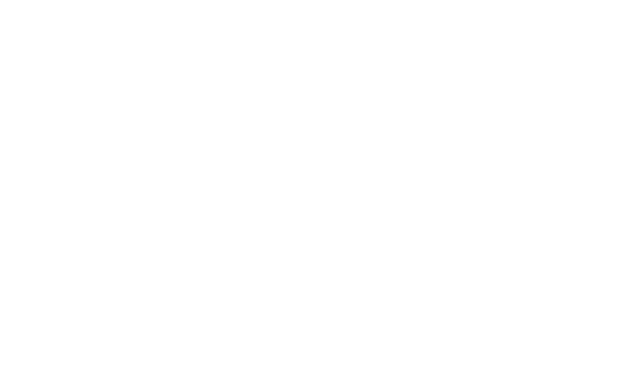
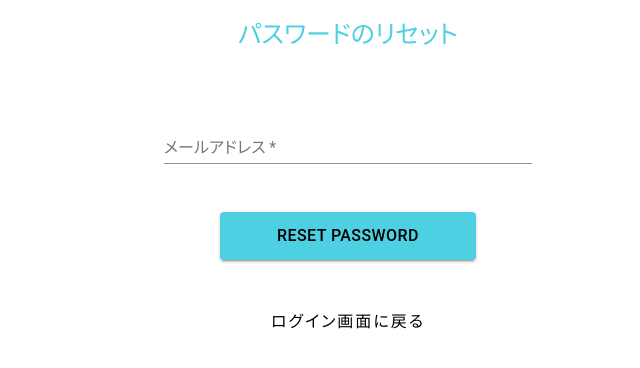
Before and after one commit to issei1213/ec-app, a React (Create React App) app in the folder ec-app/: page /signin/reset in a window 1280 px wide. Shown: the top 368 px of the page, without its empty margins (292-932 px from the left). Built offline with nearby package versions, Linux system fonts and the light colour scheme.

Commit message:
実施編#3

```diff
--- /dev/null
+++ b/ec-app/src/Auth.jsx
@@ -0,0 +1,26 @@
+import React, { useEffect } from "react";
+import { useDispatch, useSelector } from "react-redux";
+import { lisitenAuthState } from "./reducks/users/operation";
+import { getIsSignedIn } from "./reducks/users/selectors";
+
+
+const Auth = ({children}) => {
+  const dispatch = useDispatch();
+  const selector = useSelector((state) => state);
+  const isSignedIn = getIsSignedIn(selector);
+
+  useEffect(() => {
+    if (!isSignedIn){
+      dispatch(lisitenAuthState());
+    }
+  },[]);
+
+  if (!isSignedIn){
+    return <></>
+  } else {
+    return children
+  }
+
+}
+
+export default Auth;
--- a/ec-app/src/Router.jsx
+++ b/ec-app/src/Router.jsx
@@ -1,13 +1,18 @@
 import React from "react";
 import { Switch, Route } from "react-router";
-import { SignIn, Home, SignUp } from "./templates";
+import { SignIn, Home, SignUp, Reset } from "./templates";
+import Auth from "./Auth"
 
 const Router = () => {
   return(
     <Switch>
       <Route exact path={"/signup"} component={SignUp} />
       <Route exact path={"/signin"} component={SignIn} />
-      <Route exact path={"(/)?"} component={Home} />
+      <Route exact path={"/signin/reset"} component={Reset} />
+
+      <Auth>
+        <Route exact path={"(/)?"} component={Home} />
+      </Auth>
     </Switch>
   )
 }
--- a/ec-app/src/reducks/users/actions.js
+++ b/ec-app/src/reducks/users/actions.js
@@ -17,6 +17,7 @@
     type: "SIGN_OUT",
     payload: {
       isSignedIn: false,
+      role: "",
       uid: "",
       username: ""
     }
--- a/ec-app/src/reducks/users/operation.js
+++ b/ec-app/src/reducks/users/operation.js
@@ -1,7 +1,31 @@
-import { signInAction } from "./actions";
+import { signInAction, signOutAction } from "./actions";
 import { push } from "connected-react-router";
 import { auth, FirebaseTimestamp, db } from "../../firebase/index"
 
+export const lisitenAuthState = () => {
+  return async(dispatch) => {
+    return auth.onAuthStateChanged(user => {
+      if (user) {
+        const uid = user.uid;
+
+        db.collection("users").doc(uid).get()
+          .then(snapshot => {
+            const data = snapshot.data();
+            dispatch(signInAction({
+              isSignAction: true,
+              role: data.role,
+              uid: uid,
+              username: data.username
+            }))
+
+            dispatch(push("/"))
+          })
+      } else {
+        dispatch(push("/signin"))
+      }
+    })
+  }
+}
 
 export const signIn = (email, password) => {
   return async (dispatch) => {
@@ -23,7 +47,7 @@
               const data = snapshot.data();
               dispatch(signInAction({
                 isSignAction: true,
-                role: data,
+                role: data.role,
                 uid: uid,
                 username: data.username
               }))
@@ -74,3 +98,33 @@
   }
 
 }
+
+export const signOut = () => {
+  return async(dispatch) => {
+    auth.signOut()
+      .then(() => {
+        dispatch(signOutAction())
+        dispatch(push("/signin"))
+      })
+  }
+}
+
+export const resetPassword = (email) => {
+  return async(dispatch)  => {
+    if (email === ""){
+      alert("必須項目未入力です");
+      return false;
+    } else {
+      auth.sendPasswordResetEmail(email)
+        .then(() => {
+          alert("入力されたアドレスにパスワードリセット用のメールをお送りしました。")
+          dispatch(push("/signin"))
+        })
+        .catch(() => {
+          alert("パスワードリセットに失敗しました。通信状況を確認してください")
+        })
+    }
+
+
+  }
+  }
--- a/ec-app/src/reducks/users/reducers.js
+++ b/ec-app/src/reducks/users/reducers.js
@@ -8,7 +8,12 @@
         ...state,
         ...action.payload
       }
+    case Actions.SIGN_OUT:
+      return {
+        ...action.payload
+      }
       default:
         return state
+
   }
 }
--- a/ec-app/src/reducks/users/selectors.js
+++ b/ec-app/src/reducks/users/selectors.js
@@ -1,6 +1,11 @@
 import { createSelector } from "reselect";
 
 const userSelector = (state) => state.users;
+
+export const getIsSignedIn = createSelector(
+  [userSelector],
+  state => state.isSignedIn
+)
 
 export const getUserId = createSelector(
   [userSelector],
--- a/ec-app/src/templates/Home.jsx
+++ b/ec-app/src/templates/Home.jsx
@@ -1,17 +1,20 @@
 import React from "react";
 import { getUserId, getUserName } from "../reducks/users/selectors";
-import { useSelector } from "react-redux";
+import { useSelector, useDispatch } from "react-redux";
+import { signOut } from "../reducks/users/operation";
 
 const Home = () => {
   const selector = useSelector(state => state);
   const uid = getUserId(selector);
   const username = getUserName(selector);
+  const dispatch = useDispatch();
 
   return(
     <div>
       <h2>Home</h2>
       <p>ユーザーID:{uid}</p>
       <p>ユーザー名:{username}</p>
+      <button onClick={() => dispatch(signOut())}>SIGN OUT</button>
       <p></p>
     </div>
 
--- /dev/null
+++ b/ec-app/src/templates/Reset.jsx
@@ -0,0 +1,38 @@
+import React, { useCallback, useState } from "react";
+import { TextInput, PrimaryButton } from "../components/UIkit";
+import { resetPassword } from "../reducks/users/operation"
+import { useDispatch } from "react-redux"
+import { push } from "connected-react-router"
+
+const Reset = () => {
+  const dispatch = useDispatch();
+
+  const [email, setEmail] = useState("");
+
+  const inputEmail = useCallback((event) => {
+    setEmail(event.target.value);
+  }, [setEmail]);
+
+  return(
+    <div className="c-section-container">
+      <h2 className="u-text__headline u-text-center">パスワードのリセット</h2>
+      <div className="module-spacer--medium"/>
+      <TextInput
+        fullWidth={true} label={"メールアドレス"} muitiline={false}
+        required={true} rows={1} value={email} type={"email"} onChange={inputEmail}
+      />
+      <div className="module-spacer--medium"/>
+      <div className="center">
+        <PrimaryButton
+          label={"Reset Password"}
+          onClick={() => dispatch(resetPassword(email))}
+        />
+        <div className="module-spacer--medium"/>
+        <p onClick={() => dispatch(push("/signout"))}>ログイン画面に戻る</p>
+      </div>
+    </div>
+  )
+
+};
+
+export default Reset;
--- a/ec-app/src/templates/SignIn.jsx
+++ b/ec-app/src/templates/SignIn.jsx
@@ -2,6 +2,7 @@
 import { TextInput, PrimaryButton } from "../components/UIkit";
 import { signIn } from "../reducks/users/operation"
 import { useDispatch } from "react-redux"
+import { push } from "connected-react-router";
 
 
 const SignIn = () => {
@@ -36,6 +37,10 @@
           label={"Sign in"}
           onClick={() => dispatch(signIn(email, password))}
         />
+        <div className="module-spacer--medium"/>
+        <p onClick={() => dispatch(push("/signup"))}>アカウントをお持ちでない方はこちら</p>
+        <p onClick={() => dispatch(push("/signin/reset"))}>パスワードを忘れた方はこちら</p>
+
       </div>
     </div>
   )
--- a/ec-app/src/templates/SignUp.jsx
+++ b/ec-app/src/templates/SignUp.jsx
@@ -2,6 +2,7 @@
 import { TextInput, PrimaryButton } from "../components/UIkit";
 import { signUp } from "../reducks/users/operation"
 import { useDispatch } from "react-redux"
+import { push } from "connected-react-router";
 
 
 const SignUp = () => {
@@ -14,7 +15,6 @@
 
   const inputUsername = useCallback((event) => {
     setUsername(event.target.value);
-    console.log(username)
   }, [setUsername]);
 
   const inputEmail = useCallback((event) => {
@@ -55,6 +55,9 @@
           label={"アカウントを登録する"}
           onClick={() => dispatch(signUp(username, email, password, confirmPassword))}
         />
+        <div className="module-spacer--medium"/>
+        <p onClick={() => dispatch(push("/signin"))}>アカウント登録をお持ちの方はこちら</p>
+
       </div>
     </div>
   )
--- a/ec-app/src/templates/index.js
+++ b/ec-app/src/templates/index.js
@@ -2,3 +2,4 @@
 export { default as Home } from "./Home";
 export { default as SignUp } from "./SignUp";
 export { default as SignIn } from "./SignIn";
+export { default as Reset } from "./Reset";
```
